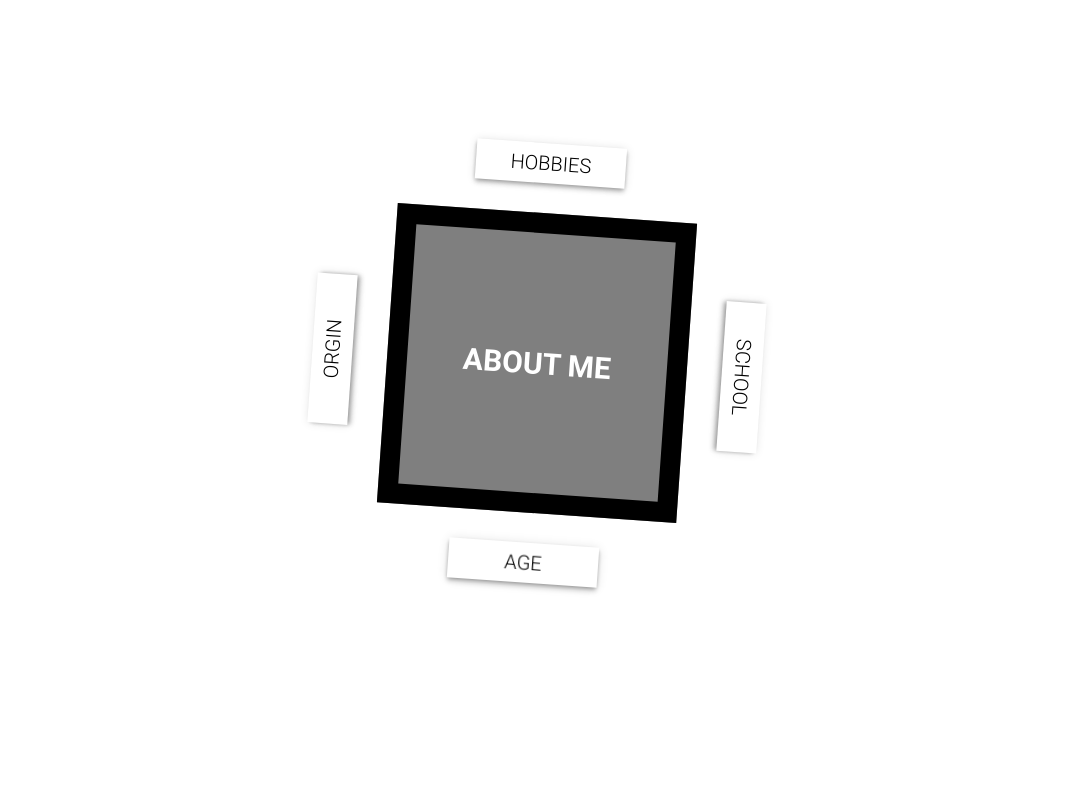
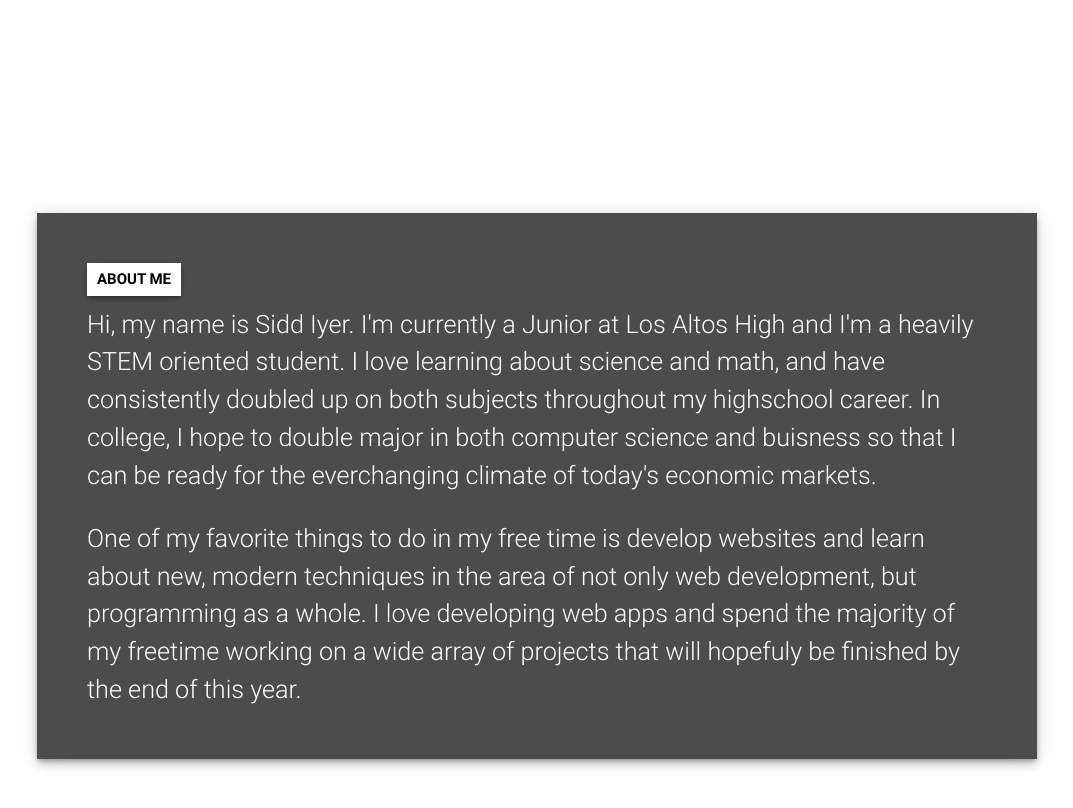
Before and after one commit to sidd0103/newportfolio, a plain HTML site: page index.html in a window 1280 px wide. Shown: the part 3220-4028 px from the top of the page, without its empty margins (103-1176 px from the left). Before the commit the page ends 3933 px from the top, so only its background shows below. Drawn offline with Linux system fonts and the light colour scheme.

Commit message:
some new updates

```diff
--- a/css/index.css
+++ b/css/index.css
@@ -517,75 +517,23 @@
     max-width: 1000;
     position: relative;
 }
-.about-me-circle {
-    height: 300;
-    background-color: rgba(0,0,0,.5);
-    display: flex;
-    justify-content: center;
-    align-items: center;
-    transform: rotate(4deg);
-    width: 300;
+.about-me-block {
+    width: 100%;
+    padding: 50;
+    color: white;
+    background-color: rgba(0,0,0,.7);
+}
+.margin-top {
+    margin-top: 1em;
+}
+/*contact-me*/
+.contact-me {
     margin: 0 auto;
-    border: 20px solid black;
+    margin-top: 250;
+    margin-bottom: 200;
+    max-width: 1000;
+    position: relative;
 }
-.about-me-content {
-    margin: 0 auto;
-    display: flex;
-    justify-content:center;
-    align-items: center;
-    color: white;
-    position: relative;
-    font-weight: 700;
-    font-size: 30;
-    margin-top: -230;
-    height: 150;
-    width: 150;
+.phone {
+    height: 500;
 }
-.about-me-circle .content {
-    color: white;
-    font-weight: 700;
-    font-size: 30;
-    width: 200;
-    height: 200;
-    display: flex;
-    justify-content: center;
-    align-items: center;
-    transition: opacity .2s, transform .2s;
-}
-#opt {
-    position: absolute;
-    width: 150;
-    height: 40;
-    display: flex;
-    align-items: center;
-    justify-content: center;
-    background-color: white;
-    font-size: 20;
-    -webkit-box-shadow: 0 4px 5px 0 rgba(0, 0, 0, 0.14), 0 1px 10px 0 rgba(0, 0, 0, 0.12), 0 2px 4px -1px rgba(0, 0, 0, 0.3);
-          box-shadow: 0 4px 5px 0 rgba(0, 0, 0, 0.14), 0 1px 10px 0 rgba(0, 0, 0, 0.12), 0 2px 4px -1px rgba(0, 0, 0, 0.3);
-    color: black;
-    font-weight: 300;
-    cursor: pointer;
-    transition: background-color .2s, color .2s;
-}
-#opt:hover {
-    cursor: pointer;
-    background-color: black;
-    color: white;
-}
-.option-1 {
-    left: -150;
-    transform: rotate(-90deg);
-}
-.option-2 {
-    right: -150;
-    transform: rotate(90deg);
-}
-.option-3 {
-    top: -90;
-
-}
-.option-4 {
-    bottom: -90;
-
-}
--- a/index.html
+++ b/index.html
@@ -148,13 +148,15 @@
             <div class="border-bottom"></div>
         </section>
         <section class="about-me">
-            <div class="about-me-circle">
-                 <div class="content">ABOUT ME</div>
-                <div content="AMERICA" id="opt" class="option-1">ORGIN</div>
-                <div content="LOS ALTOS HIGH"id="opt" class="option-2">SCHOOL</div>
-                <div content="BIKING/SKIING" id="opt" class="option-3">HOBBIES</div>
-                <div content="16" id="opt" class="option-4">AGE</div>
+            <div class="z-depth-3 about-me-block">
+                <div class="white black-text z-depth-2 item-label">ABOUT ME</div>
+                <div class="flow-text">Hi, my name is Sidd Iyer.  I'm currently a Junior at Los Altos High and I'm  a heavily STEM oriented student.  I love learning about science and math, and have consistently doubled up on both subjects throughout my highschool career.  In college, I hope to double major in both computer science and buisness so that I can be ready for the everchanging climate of today's economic markets. </div>
+                <div class="margin-top flow-text">One of my favorite things to do in my free time is develop websites and learn about new, modern techniques in the area of not only web development, but programming as a whole.  I love developing web apps and spend the majority of my freetime working on a wide array of projects that will hopefuly be finished by the end of this year.  </div>
             </div>
+
+        </section>
+        <section class="contact-me">
+
 
         </section>
     </body>
```
Also changed, not shown: media/phone.png (added).
